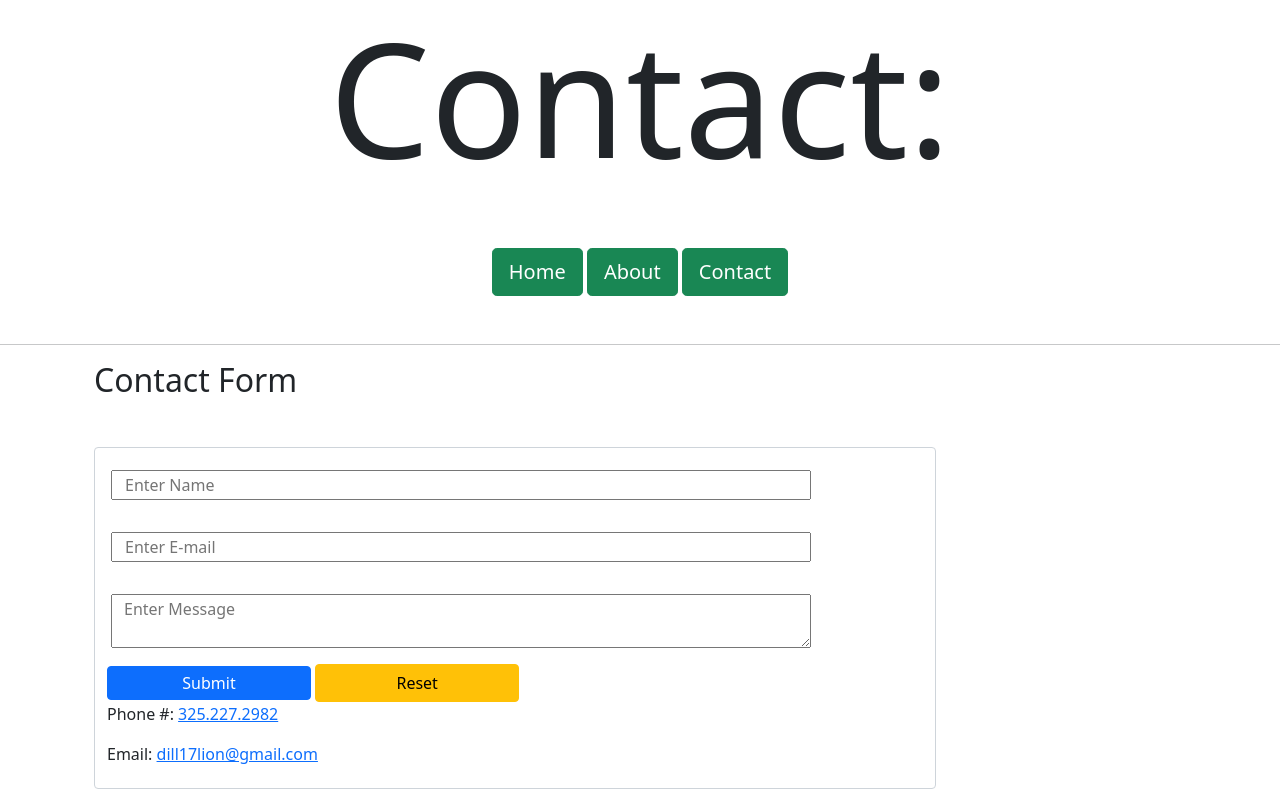
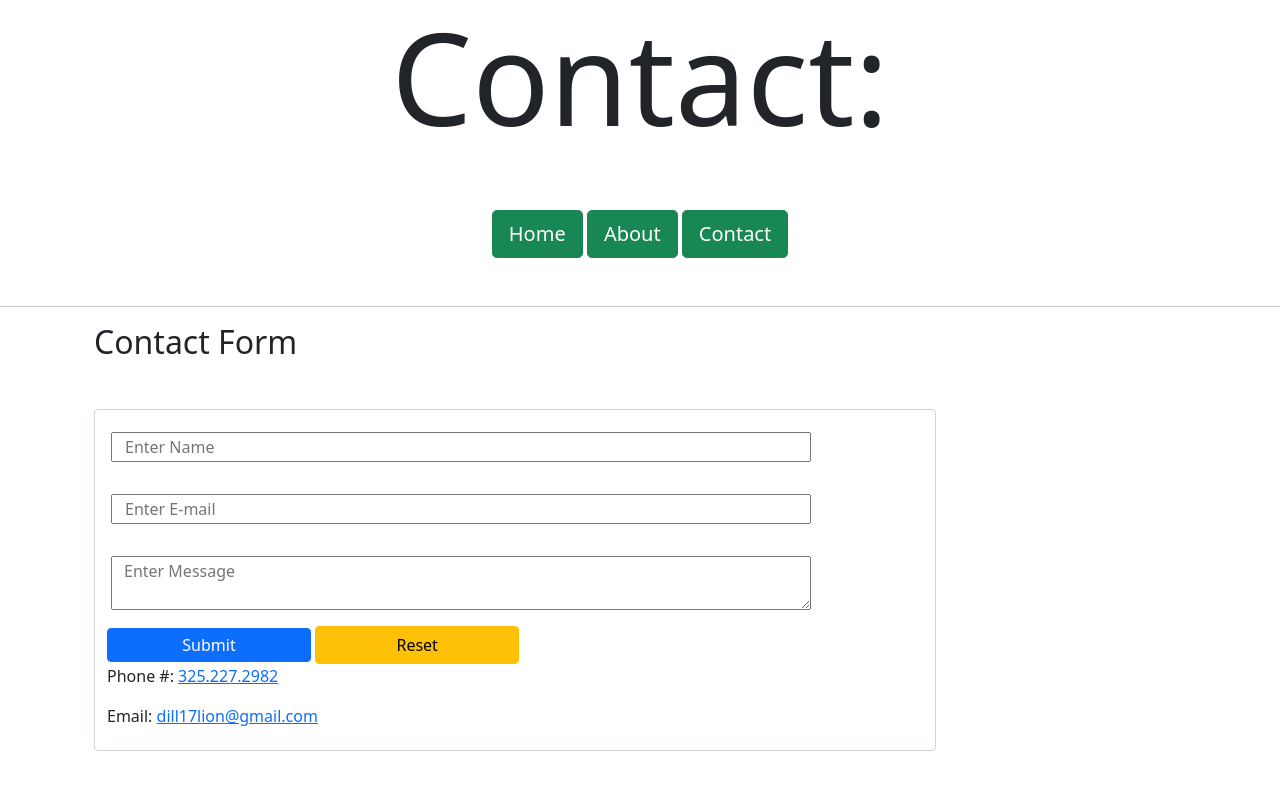
Before and after one commit to Dillon-developer/portfolio-stage-2, a plain HTML site: page contact.html in a window 1280 px wide. Shown: the top 796 px of the page. Drawn offline with nearby package versions, Linux system fonts and the light colour scheme; a script that the page names is missing.

Commit message:
Update contact-style.css
font fix

```diff
--- a/contact-style.css
+++ b/contact-style.css
@@ -1,6 +1,6 @@
 
 .header {
-  font-size: 1000%;
+  font-size: 800%;
 }
 
 iframe {
```
